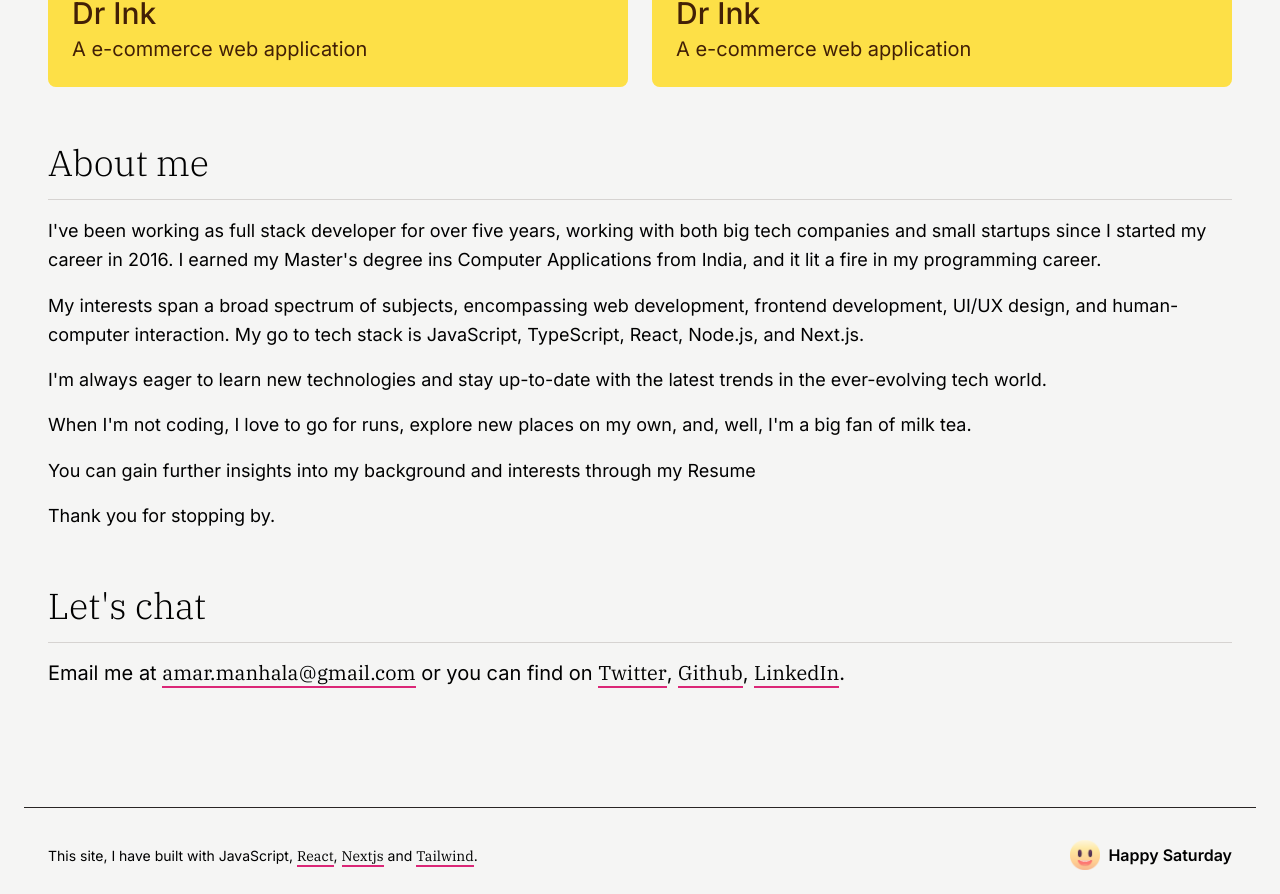
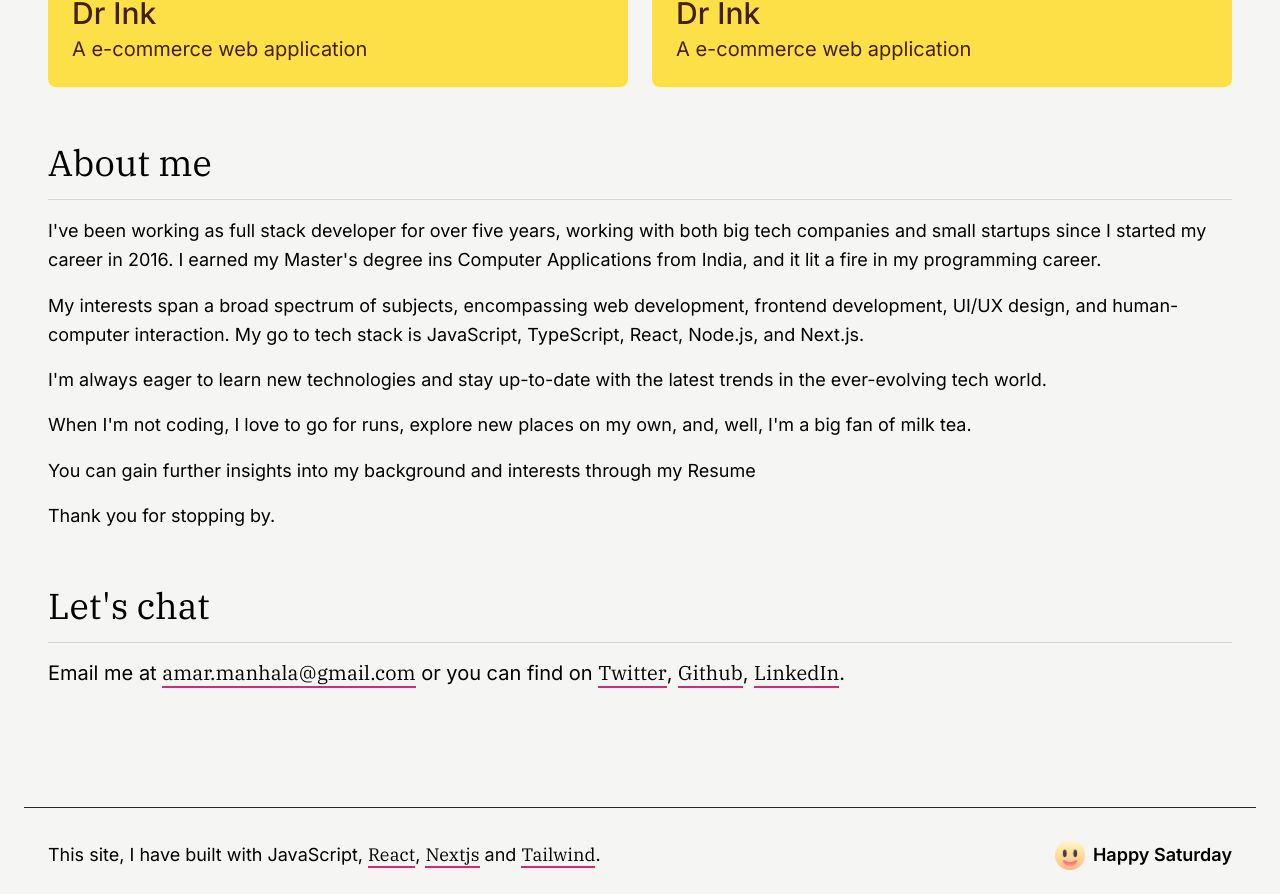
Before and after one commit to amarmanhala/infiniteloop, a Next.js app: page / in a window 1280 px wide. Shown: the part 814-1708 px from the top of the page. Built offline with nearby package versions, Linux system fonts and the light colour scheme.

Commit message:
Fixed dark mode

```diff
--- a/src/app/components/Anchor.tsx
+++ b/src/app/components/Anchor.tsx
@@ -13,7 +13,7 @@ const Anchor = ({
   children: any;
 }) => {
   return (
-    <Link href={paramURL} target="blank" className={` ${ibmPlexSerif.className} border-b-2 border-pink-600`}>
+    <Link href={paramURL} target="blank" className={` ${ibmPlexSerif.className} border-b-2 border-pink-600 hover:text-pink-600 transition-colors duration-200 ease-in-out`}>
       {children}
     </Link>
   );
--- a/src/app/components/Footer.tsx
+++ b/src/app/components/Footer.tsx
@@ -19,7 +19,7 @@ const Footer = () => {
     <footer className="w-full border-t border-stone-800 mt-24 pt-8 flex justify-between items-center px-6 sm:flex-row flex-col">
       <div className="sm:w-2/4 w-full">
         {" "}
-        <span className="text-sm">
+        <span className="text-lg">
           This site, I have built with JavaScript,{" "}
           <Anchor paramURL="https://react.dev/">React</Anchor>,{" "}
           <Anchor paramURL="https://nextjs.org/">Nextjs</Anchor> and{" "}
@@ -34,7 +34,7 @@ const Footer = () => {
           src="/animation_lnapd8b7.json"
           style={{ height: "30px", width: "30px" }}
         ></Player>
-        <span className="font-semibold">Happy {dayName}</span>
+        <span className="font-semibold text-lg">Happy {dayName}</span>
       </div>
     </footer>
   );
--- a/src/app/components/Hero.tsx
+++ b/src/app/components/Hero.tsx
@@ -1,3 +1,5 @@
+"use client"
+
 import React from 'react'
 
 const Hero = () => {
--- a/src/app/components/PageSectionHeader.tsx
+++ b/src/app/components/PageSectionHeader.tsx
@@ -3,7 +3,7 @@
 import React from "react";
 import { Inter, IBM_Plex_Serif } from "next/font/google";
 
-const ibmPlexSerif = IBM_Plex_Serif({ weight: ["300"], subsets: ["latin"] });
+const ibmPlexSerif = IBM_Plex_Serif({ weight: ["400"], subsets: ["latin"] });
 
 
 const PageSectionHeader = ({ title }: { title: string }) => {
--- a/src/app/globals.css
+++ b/src/app/globals.css
@@ -10,7 +10,7 @@
 @media (prefers-color-scheme: dark) {
   :root {
     --background: #0c0a09;
-    --foreground: #fff;
+    --foreground: white;
   }
 }
 
--- a/src/app/layout.tsx
+++ b/src/app/layout.tsx
@@ -18,7 +18,7 @@ export default function RootLayout({
 }) {
   return (
     <html lang="en">
-      <body className={`${inter.className} sm:p-6 p-1`}>
+      <body className={`${inter.className} sm:p-6 p-1 dark:text-white`}>
 
         {children}<Footer></Footer></body>
     </html>
```
